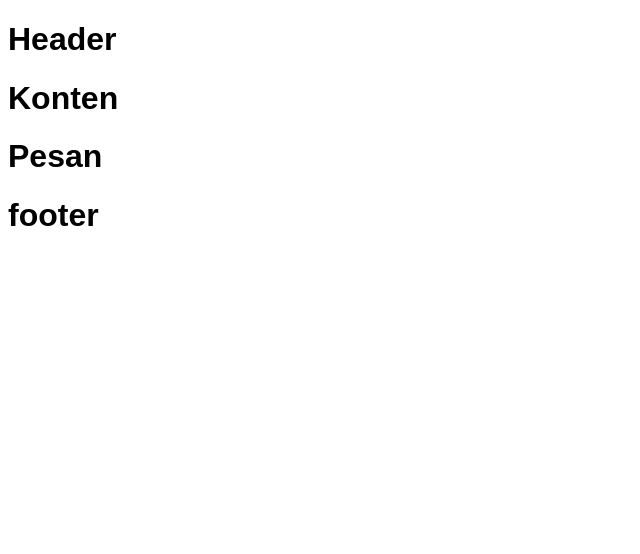
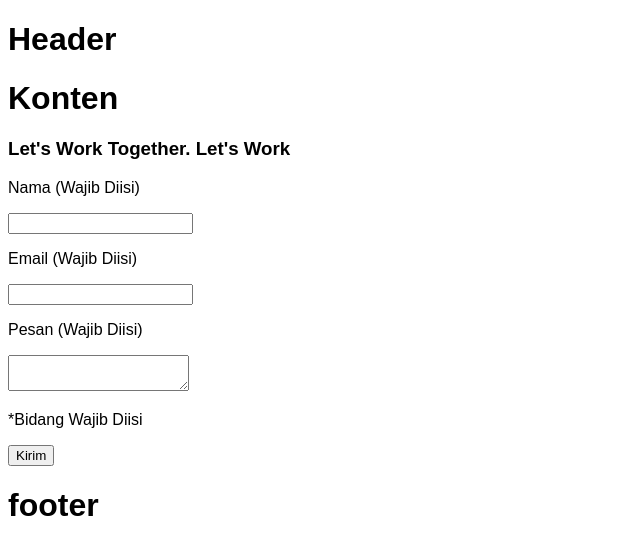
Before and after one commit to lulitanintan/website-wfh, a plain HTML site: page index.html in a window 1280 px wide. Shown: the whole page, without its empty margins (0-640 px from the left). Drawn offline with Linux system fonts and the light colour scheme.

Commit message:
Update index.html

```diff
--- a/index.html
+++ b/index.html
@@ -19,8 +19,21 @@
   </div>
 
   <div class="pesan">
-      <h1>Pesan</h1>
-  </div>
+        <h3 class="section-title">Let's Work Together. Let's Work</h3>
+        <!-- Kolom Nama -->
+        <p>Nama (Wajib Diisi)</p>
+         <input>
+        <!-- Kolom Email -->
+        <p>Email (Wajib Diisi)</p>
+         <input>
+        <!-- Kolom Text Pesan -->
+        <p>Pesan (Wajib Diisi)</p>
+         <textarea></textarea>
+
+        <p>*Bidang Wajib Diisi</p>
+        <!-- Tambahkan tag <input> -->
+          <input class="pesan-submit" type="submit" value="Kirim">
+     </div>
 
   <div class="footer">
       <h1>footer</h1>
```
